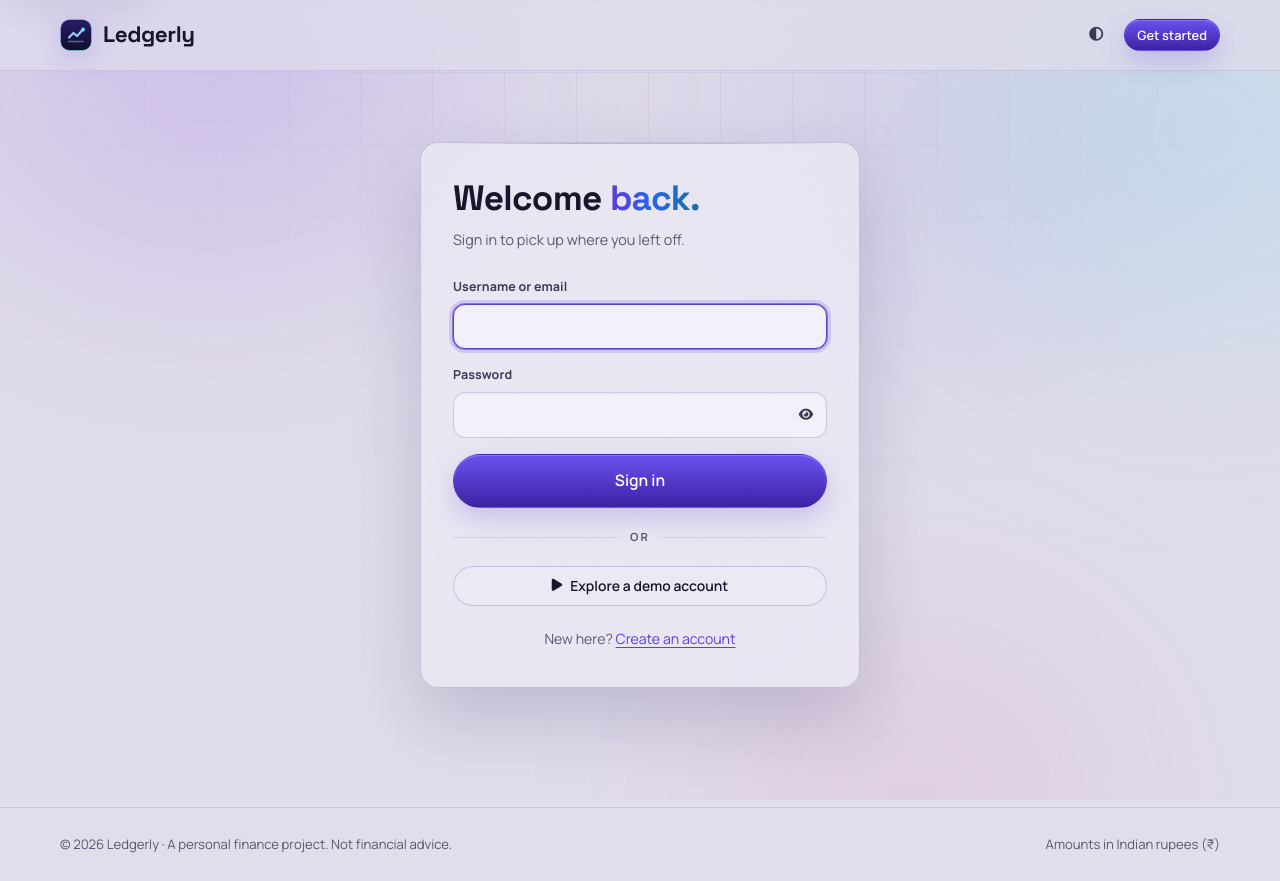
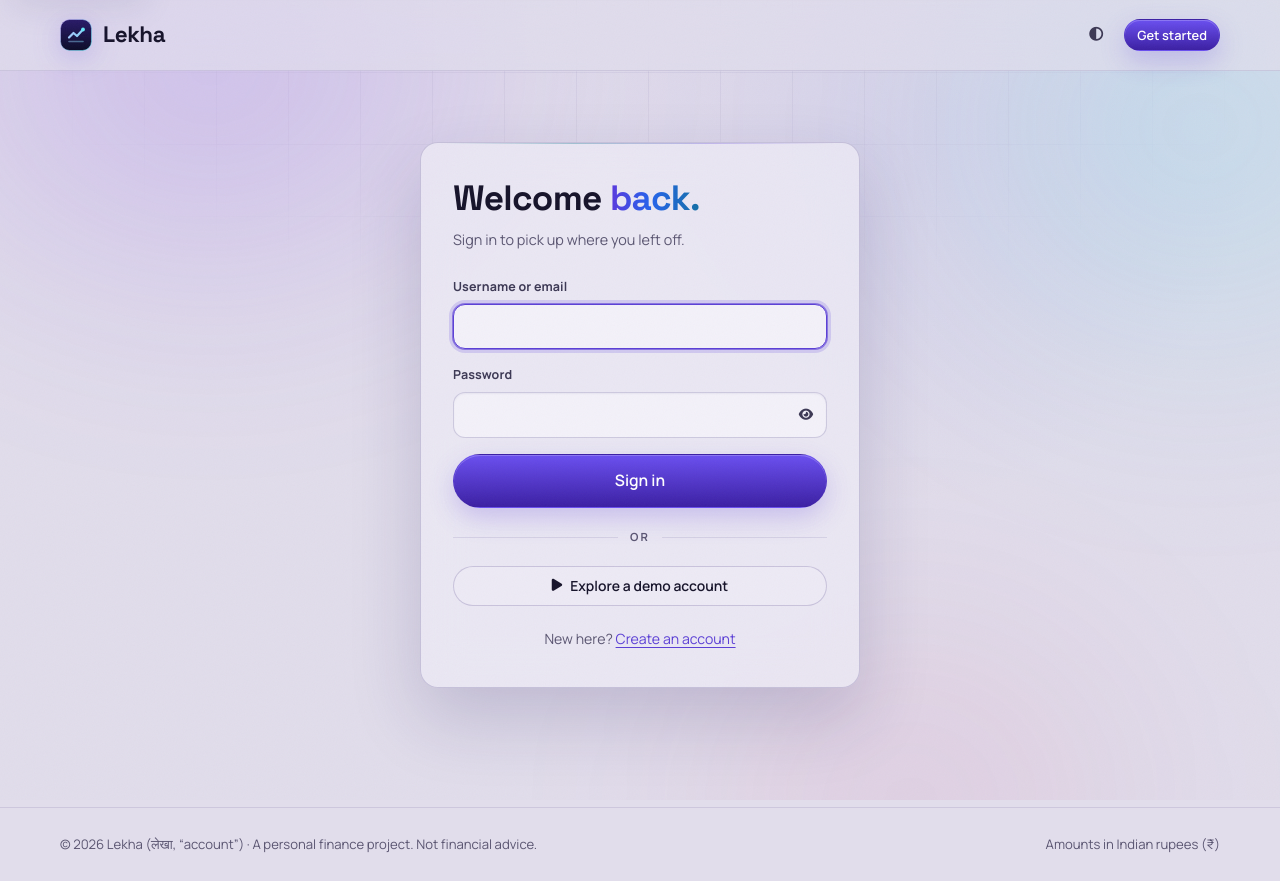
Before and after one commit to anivisVector/Personal-Budget-Tracker, a Flask app: page /login?next=/account/ in a window 1280 px wide. Run offline with Flask 3, Linux system fonts and the light colour scheme; some libraries are stand-ins or nearby versions.

Commit message:
Rename the app to Lekha
Lekha (लेखा) is Hindi for "account". "Ledgerly" is already used by
several unrelated finance apps, which also left the Vercel URL with a
random suffix; the app now lives at lekha-money.vercel.app (the old
URL keeps working).

- APP_NAME drives every page title, header, card and meta tag.
- Footer explains the name; README and docs updated, live link fixed.
- Open Graph image regenerated with the new name (same framing).
- Export files are named lekha-data-export.json and
  lekha-transactions-<timestamp>.csv.
- JS namespace window.Ledgerly -> window.Lekha; CI test DB renamed.

Co-Authored-By: Claude Opus 5.5 <noreply@anthropic.com>

```diff
--- a/budget_app/__init__.py
+++ b/budget_app/__init__.py
@@ -1,4 +1,4 @@
-"""Ledgerly: a personal budget tracker (Flask app factory)."""
+"""Lekha: a personal budget tracker (Flask app factory)."""
 
 from __future__ import annotations
 
@@ -19,7 +19,7 @@ from .security import apply_security_headers, csp_nonce, same_site_referrer, wan
 csrf = CSRFProtect()
 log = logging.getLogger('budget_app')
 
-APP_NAME = 'Ledgerly'
+APP_NAME = 'Lekha'  # लेखा: Hindi for "account"
 
 
 def _configure_logging(app: Flask) -> None:
--- a/budget_app/routes/account.py
+++ b/budget_app/routes/account.py
@@ -104,7 +104,7 @@ def export_json():
     return Response(
         json.dumps(data, indent=2, ensure_ascii=False),
         mimetype='application/json',
-        headers={'Content-Disposition': 'attachment; filename="budget-data-export.json"', 'Cache-Control': 'private, no-store'},
+        headers={'Content-Disposition': 'attachment; filename="lekha-data-export.json"', 'Cache-Control': 'private, no-store'},
     )
 
 
--- a/budget_app/routes/transactions.py
+++ b/budget_app/routes/transactions.py
@@ -141,7 +141,7 @@ def export_csv():
         f'SELECT date, type, amount, category, title, description FROM transactions WHERE {where} ORDER BY {filters.order_by}',
         params,
     )
-    filename = f'transactions-{datetime.now().strftime("%Y%m%d-%H%M%S")}.csv'
+    filename = f'lekha-transactions-{datetime.now().strftime("%Y%m%d-%H%M%S")}.csv'
     return Response(
         export_rows(rows),
         mimetype='text/csv',
--- a/budget_app/templates/base.html
+++ b/budget_app/templates/base.html
@@ -10,7 +10,7 @@
   <meta property="og:title" content="{{ app_name }} – Every rupee, accounted for">
   <meta property="og:description" content="{{ self.description() }}">
   <meta property="og:url" content="{{ request.base_url }}">
-  <meta property="og:image" content="{{ url_for('static', filename='og-ledgerly.png', _external=True) }}">
+  <meta property="og:image" content="{{ url_for('static', filename='og-lekha.png', _external=True) }}">
   <meta property="og:image:width" content="1200">
   <meta property="og:image:height" content="630">
   <meta property="og:image:alt" content="{{ app_name }} – a personal budget tracker: every rupee, accounted for">
--- a/budget_app/templates/layouts/public.html
+++ b/budget_app/templates/layouts/public.html
@@ -30,7 +30,7 @@
 </main>
 <footer class="footer">
   <div class="inner">
-    <span>© {{ today().year }} {{ app_name }} · A personal finance project. Not financial advice.</span>
+    <span>© {{ today().year }} {{ app_name }} (<span lang="hi">लेखा</span>, “account”) · A personal finance project. Not financial advice.</span>
     <span>Amounts in Indian rupees (₹)</span>
   </div>
 </footer>
--- a/public/static/css/app.css
+++ b/public/static/css/app.css
@@ -1,4 +1,4 @@
-/* Ledgerly design system: the "Nebula" theme (violet, blue & cyan) in light and dark modes.
+/* Lekha design system: the "Nebula" theme (violet, blue & cyan) in light and dark modes.
    A few theme inputs are mapped to the semantic tokens components use.
    Typography: Space Grotesk for display, Manrope for text.
    Mode follows the system unless data-theme is set on <html>.
--- a/public/static/js/analytics.js
+++ b/public/static/js/analytics.js
@@ -5,7 +5,7 @@
   const dataEl = document.getElementById('analytics-data');
   if (!dataEl || !window.Chart) return;
   const series = JSON.parse(dataEl.textContent);
-  const { formatINR } = window.Ledgerly;
+  const { formatINR } = window.Lekha;
   const charts = [];
 
   const token = (name) => getComputedStyle(document.documentElement).getPropertyValue(name).trim();
--- a/public/static/js/app.js
+++ b/public/static/js/app.js
@@ -1,4 +1,4 @@
-/* Ledgerly interaction layer.
+/* Lekha interaction layer.
    Small, independent modules: API helper, theme, navigation, toasts, dialogs,
    scroll reveals, counters, spotlight/tilt/parallax, magnetic buttons, page
    progress, landing-page demos and form helpers. Every animated module checks
@@ -102,7 +102,7 @@
     group.remove();
   });
 
-  window.Ledgerly = { api, formatINR, niceDate, toast };
+  window.Lekha = { api, formatINR, niceDate, toast };
 
   // ---- Theme -------------------------------------------------------------------------
   const darkQuery = window.matchMedia('(prefers-color-scheme: dark)');
--- a/public/static/js/assistant.js
+++ b/public/static/js/assistant.js
@@ -6,7 +6,7 @@
   const panel = document.getElementById('assistant');
   const fab = document.getElementById('assistant-fab');
   if (!panel || !fab) return;
-  const { api } = window.Ledgerly;
+  const { api } = window.Lekha;
 
   const log = document.getElementById('assistant-log');
   const form = document.getElementById('assistant-form');
--- a/public/static/js/dashboard.js
+++ b/public/static/js/dashboard.js
@@ -1,7 +1,7 @@
 /* Dashboard: natural-language quick add and asynchronously loaded insights. */
 (function () {
   'use strict';
-  const { api, formatINR, niceDate } = window.Ledgerly;
+  const { api, formatINR, niceDate } = window.Lekha;
 
   function el(tag, attrs = {}, ...children) {
     const node = document.createElement(tag);
--- a/public/static/js/transaction-form.js
+++ b/public/static/js/transaction-form.js
@@ -4,7 +4,7 @@
   'use strict';
   const form = document.getElementById('txn-form');
   if (!form) return;
-  const { api } = window.Ledgerly;
+  const { api } = window.Lekha;
   const select = document.getElementById('category');
   const title = document.getElementById('title');
   const note = document.getElementById('description');
```
Also changed, not shown: docs/ARCHITECTURE.md (+1 -1 lines), docs/DEPLOYMENT.md (+2 -2 lines), .github/workflows/ci.yml, README.md, public/static/og-ledgerly.png (deleted), public/static/og-lekha.png (added).
